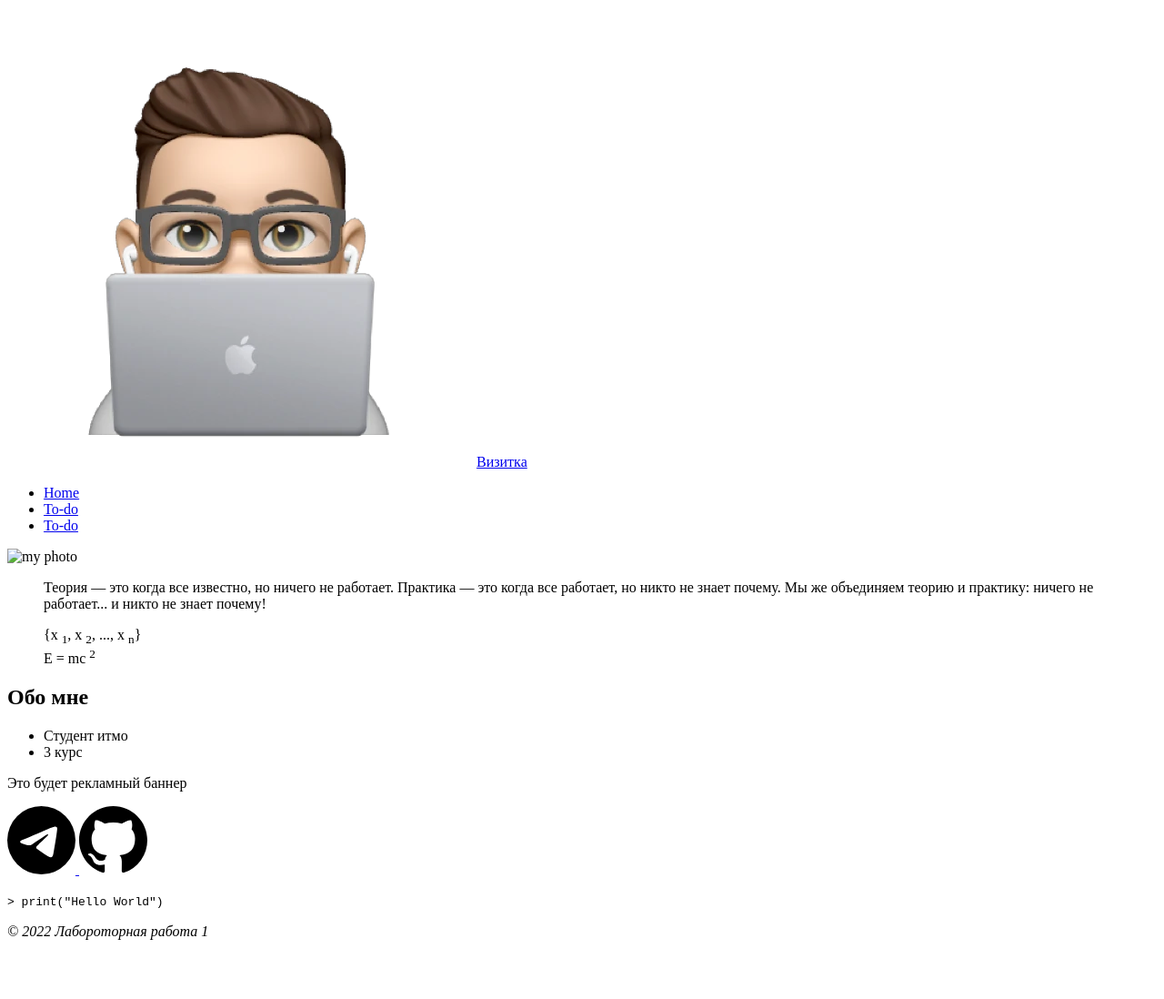
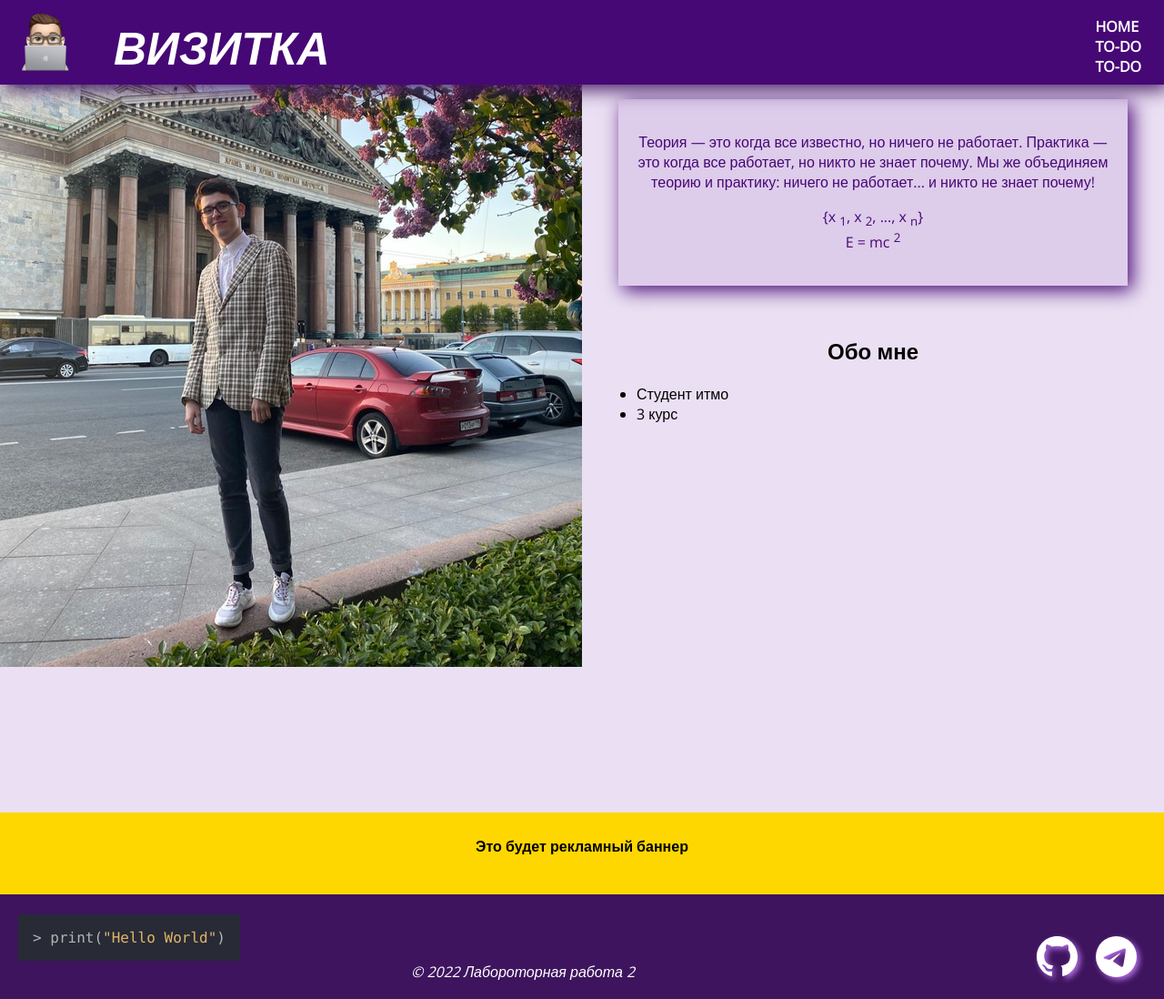
Before and after one commit to XeonStaf/WebProgramming, a plain HTML site: page index.html in a window 1280 px wide. Shown: the part 7-1105 px from the top of the page at 91% size. Before the commit the page ends 1056 px from the top, so only its background shows below. Drawn offline with nearby package versions, Linux system fonts and the light colour scheme.

Commit message:
feat: added style to many elements of my site

```diff
--- /dev/null
+++ b/css/style.css
@@ -0,0 +1,149 @@
+@import url('https://fonts.googleapis.com/css?family=Open+Sans');
+
+html {
+    font-family: "Open Sans", sans-serif;
+}
+
+:root {
+    --main-color: #922FDE;
+    --light-color: #B16FE3;
+    --very-light: rgba(195, 162, 219, 0.33);
+    --secondary-color: #460875;
+    --dark-color: #3E145E;
+}
+body {
+    background-color: var(--very-light);
+    margin: 0;
+}
+
+.navbar {
+    position: fixed;
+    top: 0;
+    right: 0;
+    left: 0;
+    height: 100px;
+    background-color: var(--secondary-color);
+    box-shadow: 5px 5px 20px var(--dark-color);
+}
+
+.navbar-nav {
+    position: fixed;
+    top: 0;
+    right: 0;
+    margin: 25px;
+}
+
+
+#navbar-brand {
+    color: white;
+    font-size: 50px;
+    font-style: italic;
+    position: fixed;
+    top: 0;
+    margin: 25px;
+    text-decoration: none;
+    line-height: normal;
+}
+
+
+.navbar-nav li {
+    list-style-type: none;
+}
+
+.navbar a {
+    color: white;
+    text-decoration: none;
+    font-weight: 700;
+    text-transform: uppercase;
+}
+
+.navbar-nav a:hover {
+    color: var(--light-color);
+    text-decoration: none;
+}
+
+
+#navbar-logo {
+    width: 80px;
+    height: 80px;
+    margin: 10px;
+}
+
+.container {
+    width: 100vw;
+    height: 100vh;
+    margin-top: 100px;
+}
+
+.part {
+    width: 50%;
+}
+
+.left-part {
+    float: left;
+}
+
+.right-part {
+    float: right;
+}
+
+.quote {
+    background-color: var(--very-light);
+    color: var(--secondary-color);
+    padding: 20px;
+    text-align: center;
+    box-shadow: 5px 5px 20px var(--secondary-color);
+
+}
+
+.about {
+    padding: 20px;
+}
+
+.about h2 {
+    text-align: center;
+
+}
+
+.ad {
+    background-color: gold;
+    margin: 0;
+    padding: 10px;
+    height: 70px;
+    text-align: center;
+    font-weight: 700;
+}
+
+footer {
+    padding: 20px;
+    height: 75px;
+    background-color: var(--dark-color);
+    color: white;
+}
+
+footer svg {
+    fill: white;
+    width: 45px;
+    height: 45px;
+    float: right;
+    margin: 10px;
+    filter: drop-shadow(3px 3px 3px var(--light-color));
+}
+
+footer svg:hover {
+    transform: scale(1.2)
+
+}
+
+footer .copyright {
+    text-align: center;
+}
+
+.python {
+    background: #282a36;
+    font-size: 1em;
+    font-family: "Consolas","Monaco","Lucida Console","Lucida Sans Typewriter","Liberation Mono",monospace;
+    overflow-x: auto;
+    padding: 1em;
+    color: #b4b4b4;
+}
--- a/index.html
+++ b/index.html
@@ -2,13 +2,15 @@
 <html lang="ru">
 <head>
     <meta charset="UTF-8">
+    <meta name="Портфолио" content="важные, ключевые, слова">
+    <link rel="stylesheet" href="css/style.css">
     <title>Визиточка</title>
 </head>
 <body>
 <header>
     <nav class="navbar">
-        <img src="assets/img/logo.png" alt="logo">
-        <a class="navbar-brand" href="#">Визитка</a>
+        <img src="assets/img/logo.png" id="navbar-logo" alt="logo">
+        <a id="navbar-brand" href="#">Визитка</a>
         <div>
             <ul class="navbar-nav">
                 <li class="nav-item">
@@ -28,9 +30,9 @@
 
 <main>
  <div class="container">
-     <img src="" alt="my photo">
-     <div>
-         <blockquote>
+     <img class="part left-part" src="assets/img/my-photo.jpg" id="my-photo" alt="my photo">
+     <div class="part right-part">
+         <blockquote class="quote">
              <p>Теория — это когда все известно, но ничего не работает.
                  Практика — это когда все работает, но никто не знает почему.
                  Мы же объединяем теорию и практику:
@@ -42,16 +44,18 @@
              </p>
 
          </blockquote>
+         <div class="about">
             <h2>Обо мне</h2>
              <ul>
                  <li>Студент итмо</li>
                  <li>3 курс</li>
              </ul>
          </div>
-     <article>
+     </div>
+ </div>
+    <article class="ad">
         <p>Это будет рекламный баннер</p>
     </article>
- </div>
 </main>
 
 
@@ -60,28 +64,28 @@
         <section>
             <!-- Telegram -->
             <a href="https://t.me/xeonstaf" role="button">
-                <svg width="75" height="75" viewBox="0 0 16 16">
+                <svg viewBox="0 0 16 16">
                     <path d="M16 8A8 8 0 1 1 0 8a8 8 0 0 1 16 0zM8.287 5.906c-.778.324-2.334.994-4.666 2.01-.378.15-.577.298-.595.442-.03.243.275.339.69.47l.175.055c.408.133.958.288 1.243.294.26.006.549-.1.868-.32 2.179-1.471 3.304-2.214 3.374-2.23.05-.012.12-.026.166.016.047.041.042.12.037.141-.03.129-1.227 1.241-1.846 1.817-.193.18-.33.307-.358.336a8.154 8.154 0 0 1-.188.186c-.38.366-.664.64.015 1.088.327.216.589.393.85.571.284.194.568.387.936.629.093.06.183.125.27.187.331.236.63.448.997.414.214-.02.435-.22.547-.82.265-1.417.786-4.486.906-5.751a1.426 1.426 0 0 0-.013-.315.337.337 0 0 0-.114-.217.526.526 0 0 0-.31-.093c-.3.005-.763.166-2.984 1.09z"/>
                 </svg>
             </a>
 
             <!-- Github -->
             <a href="https://github.com/XeonStaf" role="button">
-                <svg width="75" height="75"  viewBox="0 0 16 16">
+                <svg viewBox="0 0 16 16">
                     <path fill-rule="evenodd" d="M8 0C3.58 0 0 3.58 0 8c0 3.54 2.29 6.53 5.47 7.59.4.07.55-.17.55-.38 0-.19-.01-.82-.01-1.49-2.01.37-2.53-.49-2.69-.94-.09-.23-.48-.94-.82-1.13-.28-.15-.68-.52-.01-.53.63-.01 1.08.58 1.23.82.72 1.21 1.87.87 2.33.66.07-.52.28-.87.51-1.07-1.78-.2-3.64-.89-3.64-3.95 0-.87.31-1.59.82-2.15-.08-.2-.36-1.02.08-2.12 0 0 .67-.21 2.2.82.64-.18 1.32-.27 2-.27.68 0 1.36.09 2 .27 1.53-1.04 2.2-.82 2.2-.82.44 1.1.16 1.92.08 2.12.51.56.82 1.27.82 2.15 0 3.07-1.87 3.75-3.65 3.95.29.25.54.73.54 1.48 0 1.07-.01 1.93-.01 2.2 0 .21.15.46.55.38A8.013 8.013 0 0 0 16 8c0-4.42-3.58-8-8-8z"></path>
                 </svg>
             </a>
 
             <p>
                 <code class="python">
-                    > print("Hello World")
+                    > print(<span style="color: #dfb767">"Hello World"</span>)
                 </code>
             </p>
         </section>
     </div>
 
     <div class="copyright">
-        <p> <i>© 2022 Лабороторная работа 1</i> </p>
+        <p> <i>© 2022 Лабороторная работа 2</i> </p>
     </div>
 </footer>
 
```
Also changed, not shown: assets/img/my-photo.jpg (added). Lines whose indentation alone changed are shown as unchanged.
